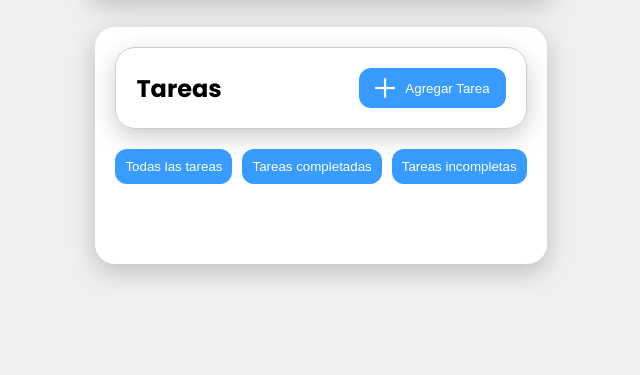
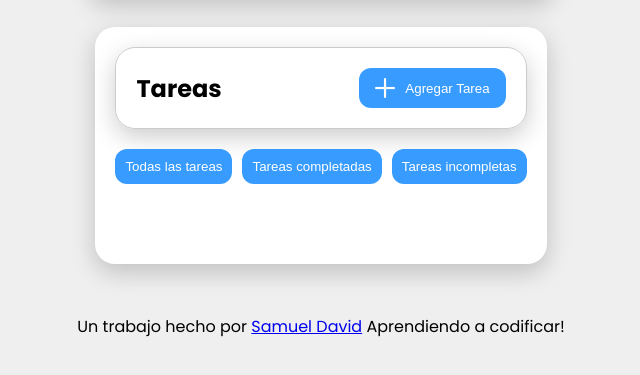
Before and after one commit to SamuCodev/ToDoo, a plain HTML site: page index.html in a window 1280 px wide. Shown: the part 103-478 px from the top of the page, without its empty margins (319-959 px from the left). Drawn offline with Linux system fonts and the light colour scheme.

Commit message:
Correcion para borrar tareas y se añadio un footer

```diff
--- a/css/style.css
+++ b/css/style.css
@@ -222,6 +222,11 @@ main{
     cursor: pointer;
 }
 
+footer{
+    width: 100%;
+    text-align: center;
+    padding: 20px 0;
+}
 
 button:hover{
     background-color: #0884ff;
--- a/index.html
+++ b/index.html
@@ -51,6 +51,9 @@
         </div>
 
     </main>
+    <Footer>
+        Un trabajo hecho por <a href="https://github.com/SamuCodev">Samuel David</a> Aprendiendo a codificar!
+    </Footer>
 
     <script src="js/app.js"></script>
 </body>
--- a/js/app.js
+++ b/js/app.js
@@ -49,7 +49,6 @@ function crearTarea(listaTareas){
             tarea.completado = true
             articleTarea.classList.add("tarea-completada")
             checkComplete.disabled = true
-            btnBorrar.disabled = true
             localStorage.setItem("tareas", JSON.stringify(tareas))
         })
 
@@ -58,7 +57,6 @@ function crearTarea(listaTareas){
             checkComplete.checked = true
             articleTarea.classList.add("tarea-completada")
             checkComplete.disabled = true
-            btnBorrar.disabled = true
         }
 
         SeccionTareas.appendChild(articleTarea)
```
